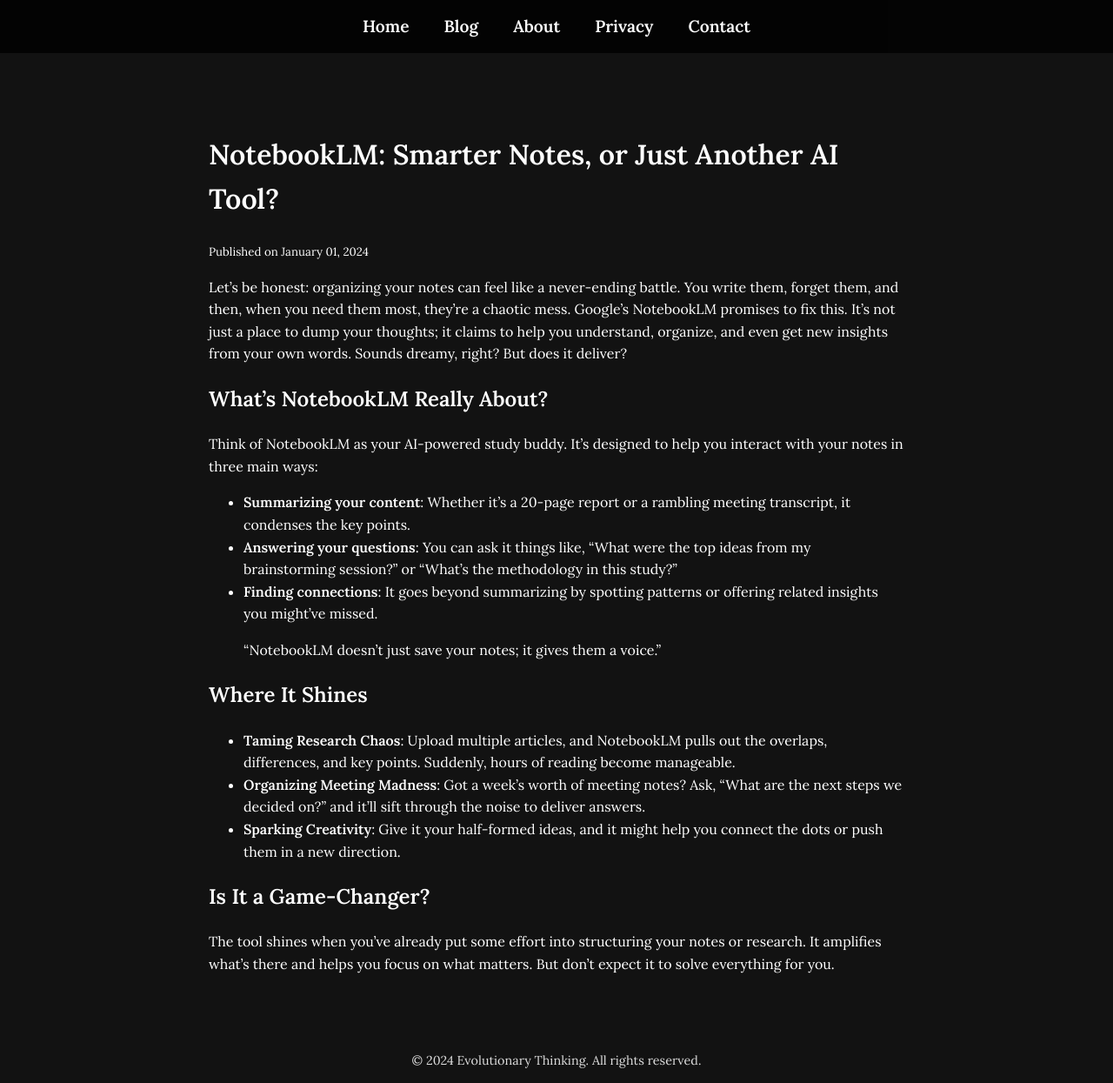
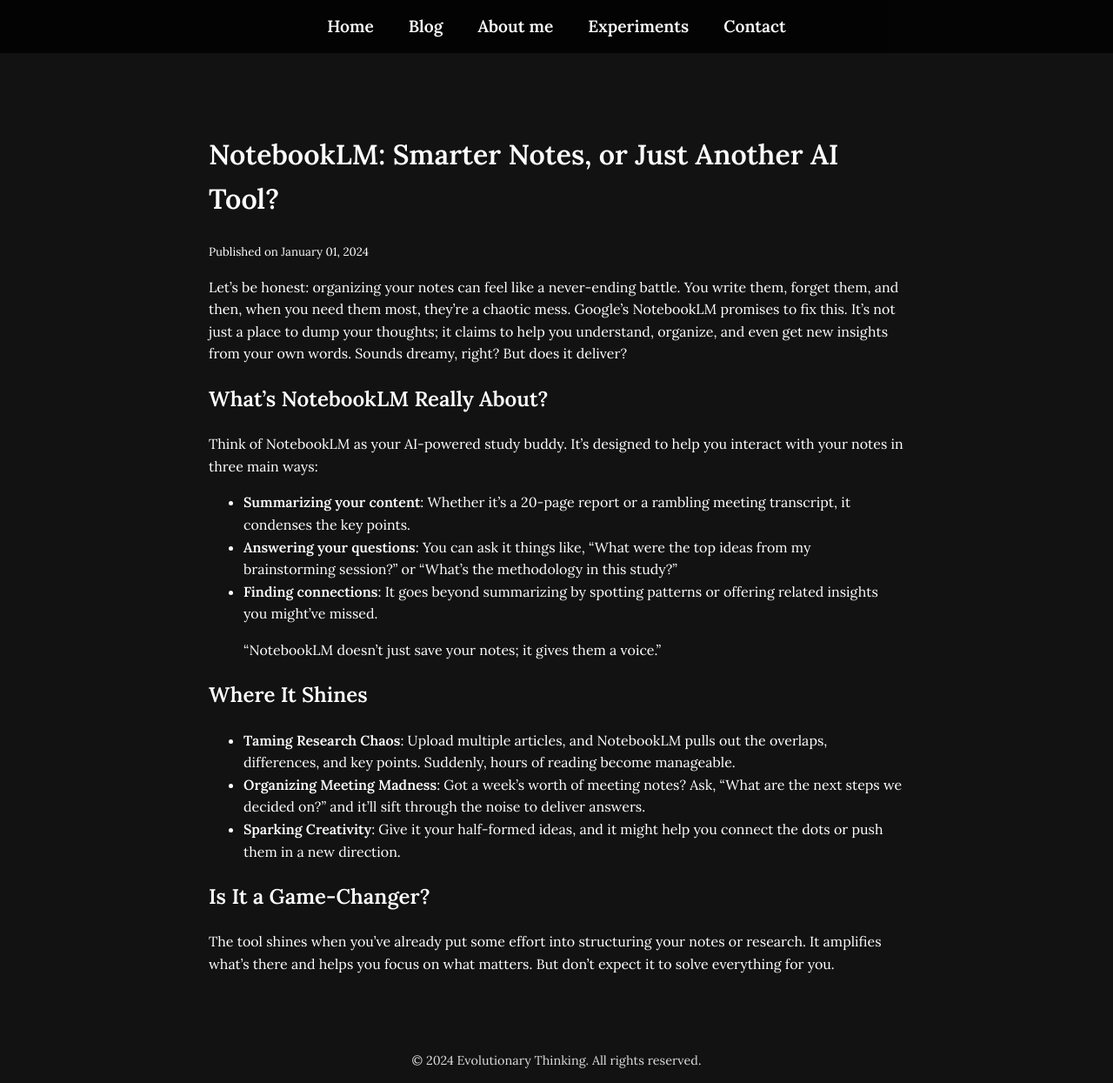
Before and after one commit to frescodicredito/frescodicredito.github.io, a Jekyll site: the page built from _posts/2024-01-01-notebooklm.md, in a window 1280 px wide and 1245 px high. Shown: the whole window at 87% size. Built offline with Jekyll 4.4.1, drawn with Linux system fonts in a browser that asks for light colours.

Commit message:
Update header.html

```diff
--- a/_includes/header.html
+++ b/_includes/header.html
@@ -2,8 +2,8 @@
   <ul>
     <li><a href="{{ "/" | relative_url }}">Home</a></li>
     <li><a href="{{ "/blog/" | relative_url }}">Blog</a></li>
-    <li><a href="{{ "/me/" | relative_url }}">About</a></li>
-    <li><a href="{{ "/privacy/" | relative_url }}">Privacy</a></li>
+    <li><a href="{{ "/me/" | relative_url }}">About me</a></li>
+    <li><a href="{{ "/experiments/" | relative_url }}">Experiments</a></li>
     <li><a href="{{ "/#contact" | relative_url }}">Contact</a></li>
   </ul>
 </nav>
```
